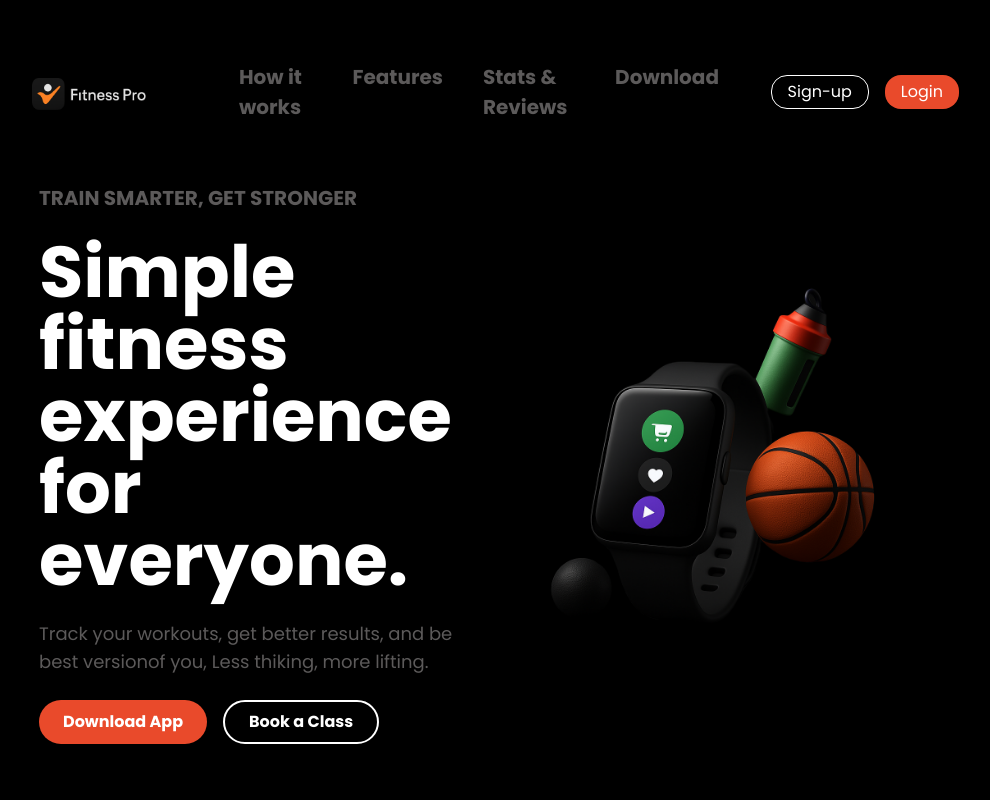
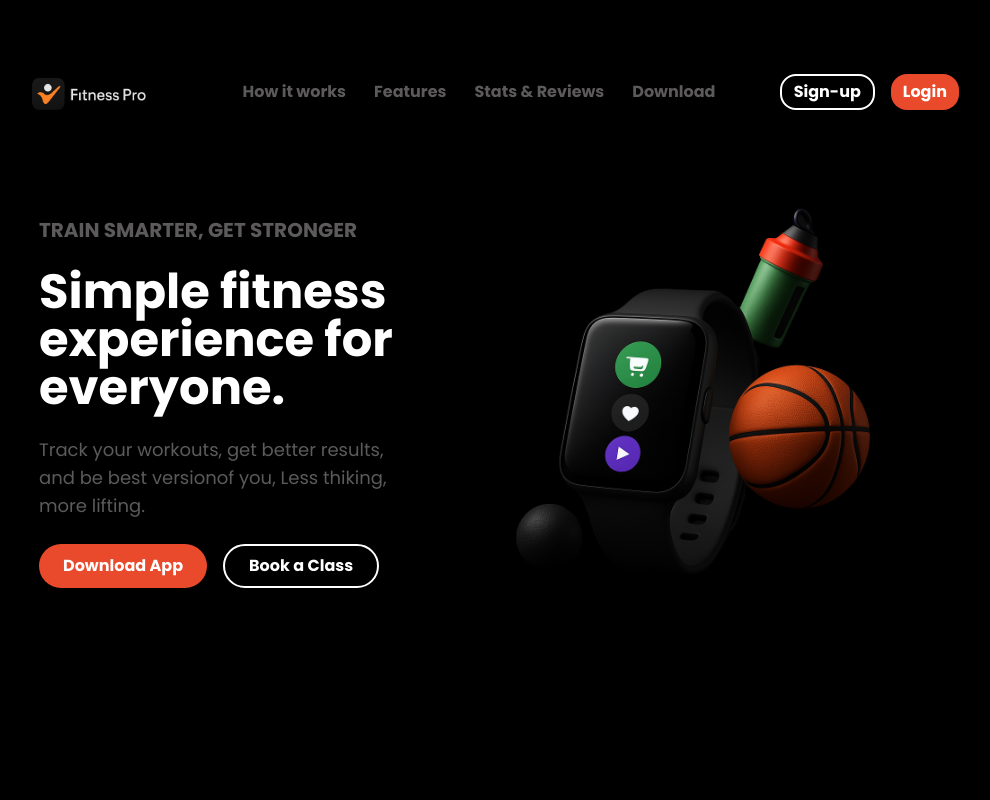
Before and after one commit to natancorcovia/FitnessProWeb, a React (Vite) app: page / in a window 1280 px wide. Shown: the top 800 px of the page, without its empty margins (161-1151 px from the left). Built offline with nearby package versions, Linux system fonts and the light colour scheme.

Commit message:
ajustes de responsividade

```diff
--- a/src/App.jsx
+++ b/src/App.jsx
@@ -14,7 +14,7 @@ function App() {
         subtitle="TRAIN SMARTER, GET STRONGER"
         description="Track your workouts, get better results, and be best versionof you, Less thiking, more lifting."
         src={img1}
-        imgsize={"w-[1200px]"}
+        imgsize={"w-[460px] max-w-none h-auto"}
       />
 
       <Partners/>
--- a/src/componentes/Header.jsx
+++ b/src/componentes/Header.jsx
@@ -8,7 +8,7 @@ export default function Header(){
                 <img src={logo} alt="Logo FitnessPro" className="w-45 h-auto pt-1" />
             </div>
             <nav className="flex-1 flex justify-center">
-                <ul class="flex list-none gap-10 text-[20px] text-[#5C5A5A] font-bold">
+                <ul class="flex list-none gap-7 text-base text-[#5C5A5A] font-bold">
                     <li><a href="#" class="hover:text-white transition duration-200">How it works</a></li>
                     <li><a href="#" class="hover:text-white transition duration-200">Features</a></li>
                     <li><a href="#" class="hover:text-white transition duration-200">Stats & Reviews</a></li>
@@ -16,10 +16,10 @@ export default function Header(){
                 </ul>
             </nav>
             <div className="w-1/4 flex justify-end gap-4">
-                <button className="px-4 py-1 border border-white text-white rounded-2xl hover:bg-white hover:text-black transition duration-200">
+                <button className="px-3 py-1 border-2 border-white text-white font-semibold rounded-2xl hover:bg-zinc-800 transition duration-200">
                     Sign-up
                 </button>
-                <button className="px-4 py-1 bg-[#E94A2B] text-white rounded-2xl hover:bg-red-950 transition duration-200">
+                <button className="px-3 py-1 bg-[#E94A2B] text-white font-semibold rounded-2xl hover:bg-red-950 transition duration-200">
                     Login
                 </button>
             </div>
--- a/src/componentes/Section.jsx
+++ b/src/componentes/Section.jsx
@@ -1,13 +1,13 @@
 export default function Section({ title, subtitle, description, src, imgsize, reverse }){
     return(
     <>
-    <div className="mb-36">
+    <div>
         <section className={`flex flex-col-reverse md:flex-row items-center justify-between px-4 md:px-10 gap-10 ${reverse ? 'md:flex-row-reverse' : ''}`}>
             <div className="text-white font-[Poppins] w-full md:max-w-xl" >
 
-                <h2 className="font-bold text-[#5C5A5A] text-lg md:text-xl">{subtitle}</h2>
-                <h1 className="text-4xl md:text-6xl lg:text-7xl font-bold my-6">{title}</h1>
-                <p className="text-[#5C5A5A] text-base md:text-lg">{description}</p>
+                <h2 className="font-bold text-[#5C5A5A] text-base md:text-xl">{subtitle}</h2>
+                <h1 className="text-4xl md:text-6xl lg:text-5xl font-bold my-6">{title}</h1>
+                <p className="text-[#5C5A5A] text-xs md:text-lg">{description}</p>
 
                 <div className="flex flex-col sm:flex-row gap-4 my-6">
                 <button className="bg-[#E94A2B] hover:bg-red-950 text-white font-semibold py-2 px-6 rounded-full transition duration-200">
```
